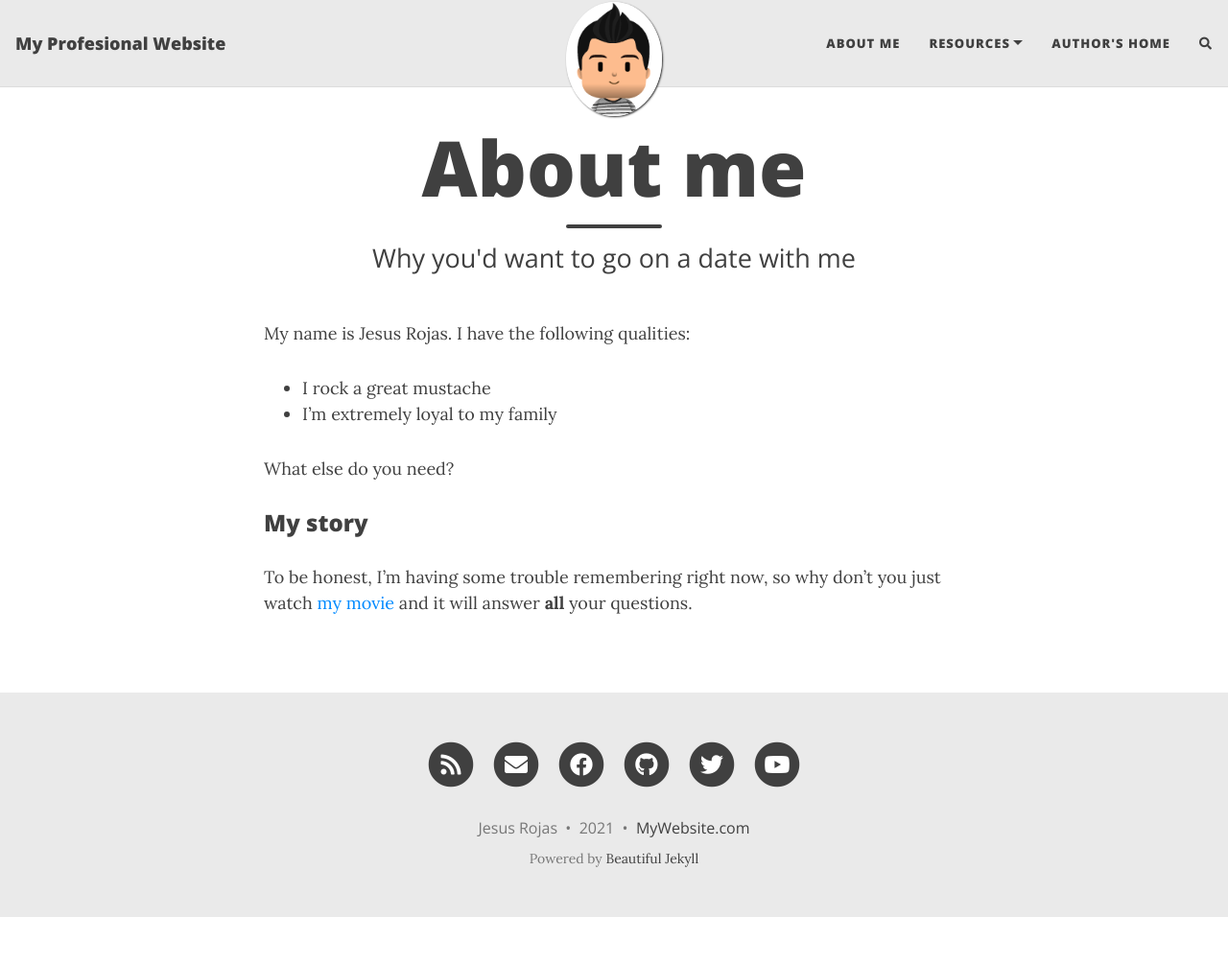
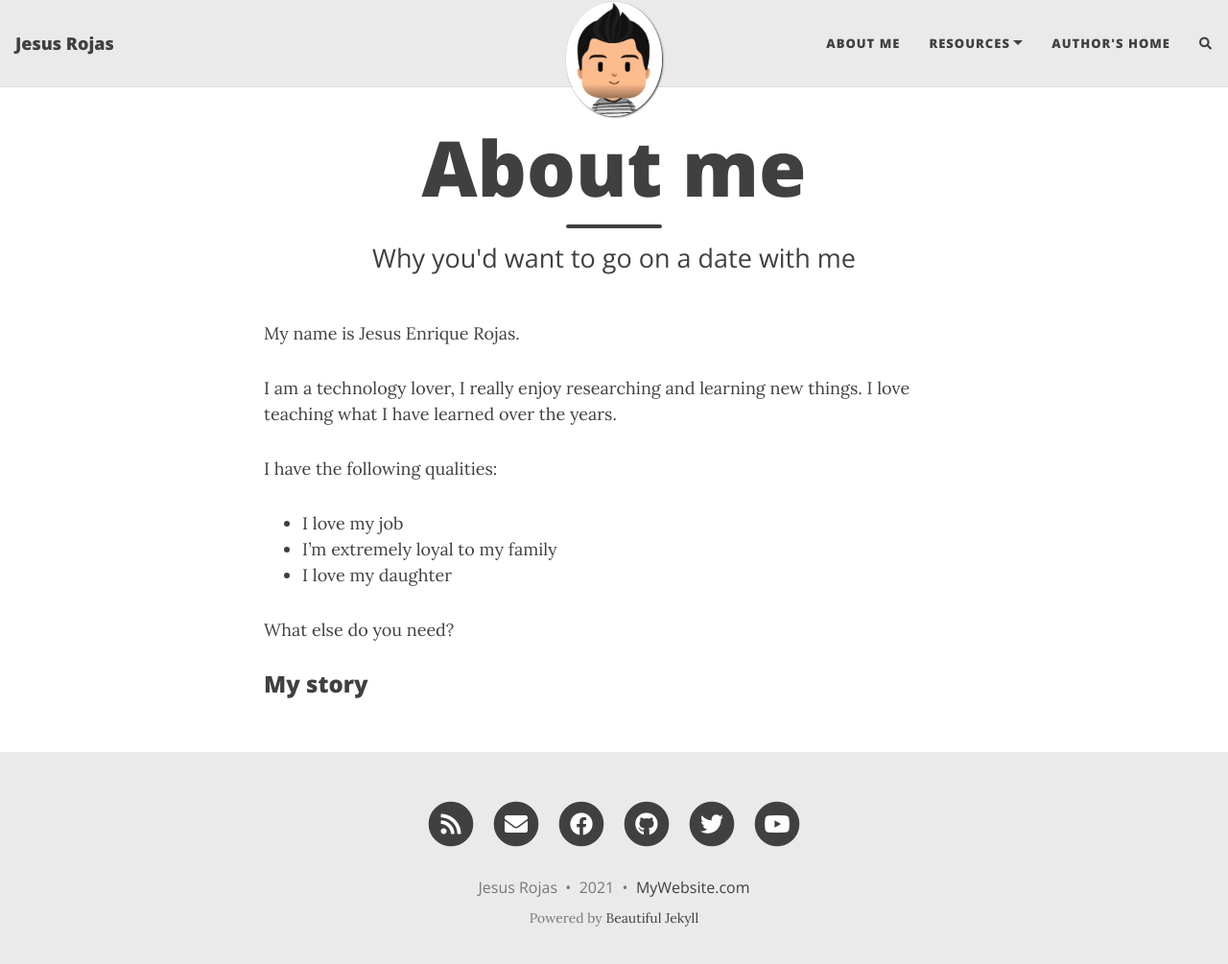
Before and after one commit to jesuserl/jesuserl.github.io, a Jekyll site: the page built from aboutme.md, in a window 1280 px wide and 1018 px high. Shown: the top 1005 px of the window at 96% size. Built offline with Jekyll 4.4.1, drawn with Linux system fonts in a browser that asks for light colours; nearby versions of some CDN libraries; comment, search, counter and statistics services are not loaded.

Commit message:
cambio noche

```diff
--- a/_config.yml
+++ b/_config.yml
@@ -6,7 +6,7 @@
 # --- Required options --- #
 
 # Name of website
-title: My Profesional Website
+title: Jesus Rojas
 
 # Your name to show in the footer
 author: Jesus Rojas
@@ -18,7 +18,7 @@ navbar-links:
   Resources:
     - Beautiful Jekyll: "https://beautifuljekyll.com"
     - Learn markdown: "https://www.markdowntutorial.com/"
-  Author's home: "https://deanattali.com"
+  Author's home: "https://jesuserl.github.io"
 
 # --- Logo --- #
 
--- a/aboutme.md
+++ b/aboutme.md
@@ -4,13 +4,17 @@ title: About me
 subtitle: Why you'd want to go on a date with me
 ---
 
-My name is Jesus Rojas. I have the following qualities:
+My name is Jesus Enrique Rojas.
 
-- I rock a great mustache
+I am a technology lover, I really enjoy researching and learning new things. I love teaching what I have learned over the years.
+
+I have the following qualities:
+
+- I love my job
 - I'm extremely loyal to my family
+- I love my daughter
+
 
 What else do you need?
 
 ### My story
-
-To be honest, I'm having some trouble remembering right now, so why don't you just watch [my movie](https://en.wikipedia.org/wiki/The_Princess_Bride_%28film%29) and it will answer **all** your questions.
```
